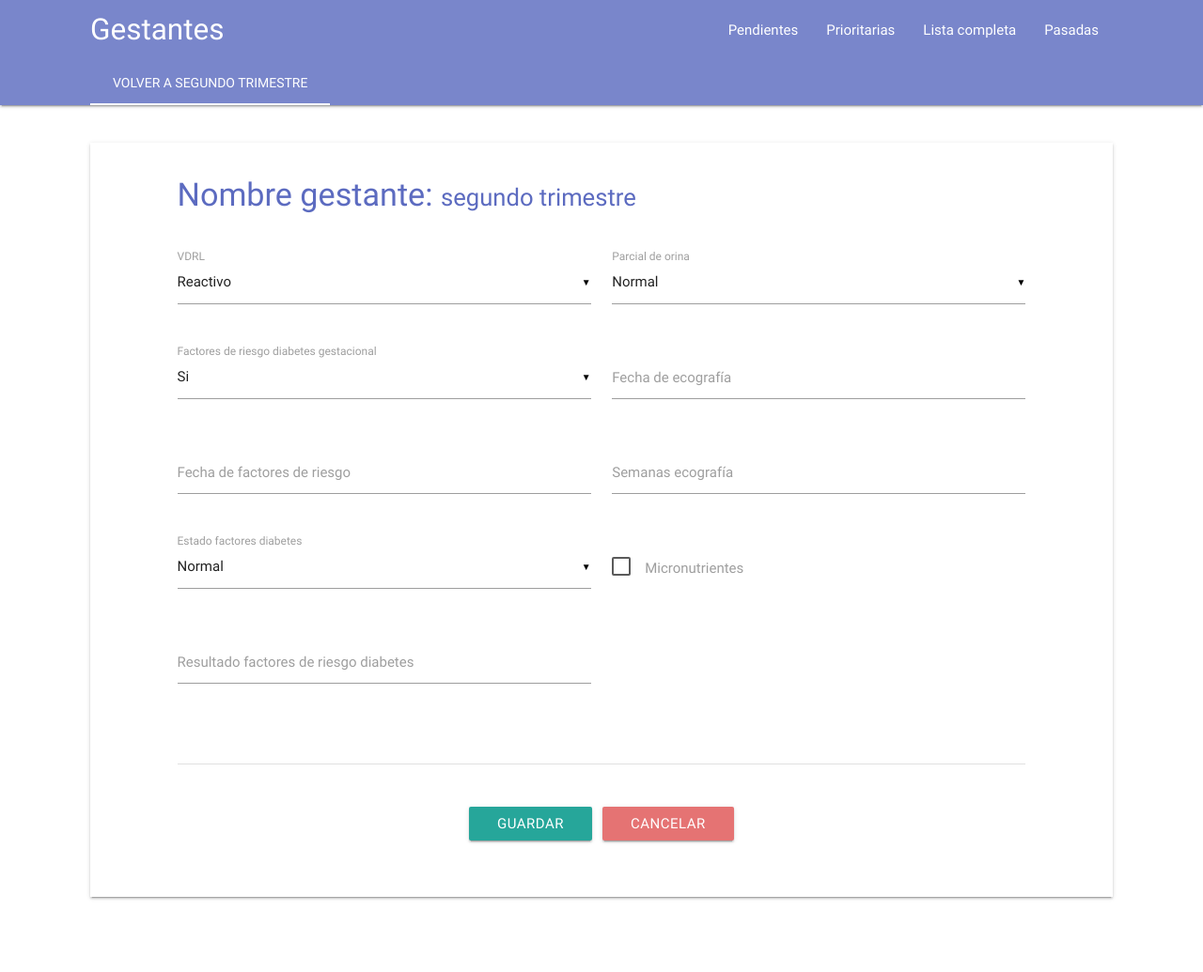
After one commit to bgtyhn/gestantes, a Django app: page /editar_segundo_trimestre/ in a window 1280 px wide. The commit adds this page. Shown: the whole page at 94% size. Run offline with Django 3.2, Linux system fonts and the light colour scheme; parts of the project's set-up code (start-up, migrations or seed data) failed here and were passed over.

Commit message:
Queda faltando un formulario

```diff
--- /dev/null
+++ b/gestantes/appgestantes/static/appgestantes/assets/js/editar_segundo_trimestre.js
@@ -0,0 +1,13 @@
+$(function(){
+
+	$("#fecha_factores_diabetes").pickadate({
+		selectMonths: true,
+	    selectYears: 3
+	})
+
+	$("#fecha_ecografia").pickadate({
+		selectMonths: true,
+	    selectYears: 3
+	})
+
+})
--- /dev/null
+++ b/gestantes/appgestantes/templates/appgestantes/forms_editar/editar_segundo_trimestre.html
@@ -0,0 +1,120 @@
+{% extends 'appgestantes/forms_editar/_base_editar.html' %}
+
+{% load staticfiles %}
+
+{% block detail_link %}
+
+	<a href="#">Volver a segundo trimestre</a>
+
+{% endblock %}
+
+{% block section_name %}
+
+segundo trimestre
+
+{% endblock %}
+
+{% block form_content %}
+
+<div class="row">
+	<div class="col s6">
+		<div class="input-field">
+			<select id="VDRL">
+				<option value="Si">Reactivo</option>
+				<option value="No">No reactivo</option>
+		    </select>
+		    <label for="VDRL">VDRL</label>
+		</div>
+	</div>
+	<div class="col s6">
+		<div class="input-field">
+			<select id="parcial_orina">
+				<option value="Normal">Normal</option>
+				<option value="En tratamiento">En tratamiento</option>
+		    </select>
+		    <label for="parcial_orina">Parcial de orina</label>
+		</div>
+	</div>
+</div>
+
+<div class="row">
+	<div class="col s6">
+		<div class="input-field">
+			<select id="factores_diabetes_gestacional">
+				<option value="Si">Si</option>
+				<option value="No">No</option>
+		    </select>
+		    <label for="factores_diabetes_gestacional">Factores de riesgo diabetes gestacional</label>
+		</div>
+	</div>
+	<div class="col s6">
+		<div class="input-field">
+			<input id="fecha_ecografia" type="text" class="datepicker">
+			<label for="fecha_ecografia">Fecha de ecografía</label>
+		</div>
+	</div>
+</div>
+
+<div class="row">
+	<div class="col s6">
+		<div class="input-field">
+			<input id="fecha_factores_diabetes" type="text" class="datepicker">
+			<label for="fecha_factores_diabetes">Fecha de factores de riesgo</label>
+		</div>
+	</div>
+	<div class="col s6">
+		<div class="input-field">
+			<input id="semanas_ecografia" type="text" class="validate">
+			<label for="semanas_ecografia">Semanas ecografía</label>
+		</div>
+	</div>
+</div>
+
+<div class="row">
+	<div class="col s6">
+		<div class="input-field">
+			<select id="estado_factores_diabetes">
+				<option value="Normal">Normal</option>
+				<option value="Alterado">Alterado</option>
+		    </select>
+		    <label for="estado_factores_diabetes">Estado factores diabetes</label>
+		</div>
+	</div>
+	<div class="col s6">
+		<div class="input-field">
+			<p>
+		      <input type="checkbox" class="filled-in" id="micronutrientes"/>
+		      <label for="micronutrientes">Micronutrientes</label>
+		    </p>
+		</div>
+	</div>
+</div>
+
+<div class="row">
+	<div class="col s6">
+		<div class="input-field">
+			<input id="resultado_factores_diabetes" type="text" class="validate">
+			<label for="resultado_factores_diabetes">Resultado factores de riesgo diabetes</label>
+		</div>
+	</div>
+</div>
+
+<br><br>
+<div class="divider"></div>
+<br><br>
+
+<div class="row">
+	<div class="col s12 center-align">
+		<a class="waves-effect waves-light btn">Guardar</a>
+		&nbsp
+		<a class="waves-effect waves-light btn red lighten-2">Cancelar</a>
+	</div>
+</div>
+
+{% endblock %}
+
+{% block scripts %}
+
+<script src='{% static "appgestantes/assets/js/editar_segundo_trimestre.js" %}'></script>
+
+{% endblock %}
--- a/gestantes/appgestantes/templates/appgestantes/tabs_detalle/_tab_citas.html
+++ b/gestantes/appgestantes/templates/appgestantes/tabs_detalle/_tab_citas.html
@@ -2,7 +2,7 @@
 
 {% block edit_link %}
 
-	#
+	{% url 'editar_citas' %}
 
 {% endblock %}
 
--- a/gestantes/appgestantes/templates/appgestantes/tabs_detalle/_tab_segundo_trimestre.html
+++ b/gestantes/appgestantes/templates/appgestantes/tabs_detalle/_tab_segundo_trimestre.html
@@ -2,7 +2,7 @@
 
 {% block edit_link %}
 
-	#
+	{% url 'editar_segundo_trimestre' %}
 
 {% endblock %}
 
--- a/gestantes/appgestantes/templates/appgestantes/tabs_detalle/_tab_tercer_trimestre.html
+++ b/gestantes/appgestantes/templates/appgestantes/tabs_detalle/_tab_tercer_trimestre.html
@@ -2,7 +2,7 @@
 
 {% block edit_link %}
 
-	#
+	{% url 'editar_tercer_trimestre' %}
 
 {% endblock %}
 
--- a/gestantes/appgestantes/urls.py
+++ b/gestantes/appgestantes/urls.py
@@ -13,4 +13,7 @@ urlpatterns = [
     url(r'^editar_general/$', views.editar_general, name='editar_general'),
     url(r'^editar_primer_control/$', views.editar_primer_control, name='editar_primer_control'),
     url(r'^editar_primer_trimestre/$', views.editar_primer_trimestre, name='editar_primer_trimestre'),
+    url(r'^editar_segundo_trimestre/$', views.editar_segundo_trimestre, name='editar_segundo_trimestre'),
+    url(r'^editar_tercer_trimestre/$', views.editar_tercer_trimestre, name='editar_tercer_trimestre'),
+    url(r'^editar_citas/$', views.editar_citas, name='editar_citas'),
 ]
--- a/gestantes/appgestantes/views.py
+++ b/gestantes/appgestantes/views.py
@@ -279,8 +279,6 @@ class Detalle(DetailView):
         context['citas']['crecimiento_desarrollo'] = citasGestante.get(tipo_cita = 'Crecimiento y Desarrollo')
         context['citas']['planificacion_familiar'] = citasGestante.get(tipo_cita = 'Planificación Familiar')
 
-        print(context['citas'])
-
         return context
 
 def editar_general(request):
@@ -291,3 +289,12 @@ def editar_primer_control(request):
 
 def editar_primer_trimestre(request):
     return render(request, 'appgestantes/forms_editar/editar_primer_trimestre.html')
+
+def editar_segundo_trimestre(request):
+    return render(request, 'appgestantes/forms_editar/editar_segundo_trimestre.html')
+
+def editar_tercer_trimestre(request):
+    return render(request, 'appgestantes/forms_editar/editar_tercer_trimestre.html')
+
+def editar_citas(request):
+    return render(request, 'appgestantes/forms_editar/editar_citas.html')
```
Also changed, not shown: gestantes/appgestantes/static/appgestantes/assets/js/editar_tercer_trimestre.js (added, +13 -0 lines), gestantes/appgestantes/templates/appgestantes/forms_editar/editar_citas.html (added, +25 -0 lines), gestantes/appgestantes/templates/appgestantes/forms_editar/editar_primer_trimestre.html (+5 -4 lines), gestantes/appgestantes/templates/appgestantes/forms_editar/editar_tercer_trimestre.html (added, +111 -0 lines), 3 other files.
